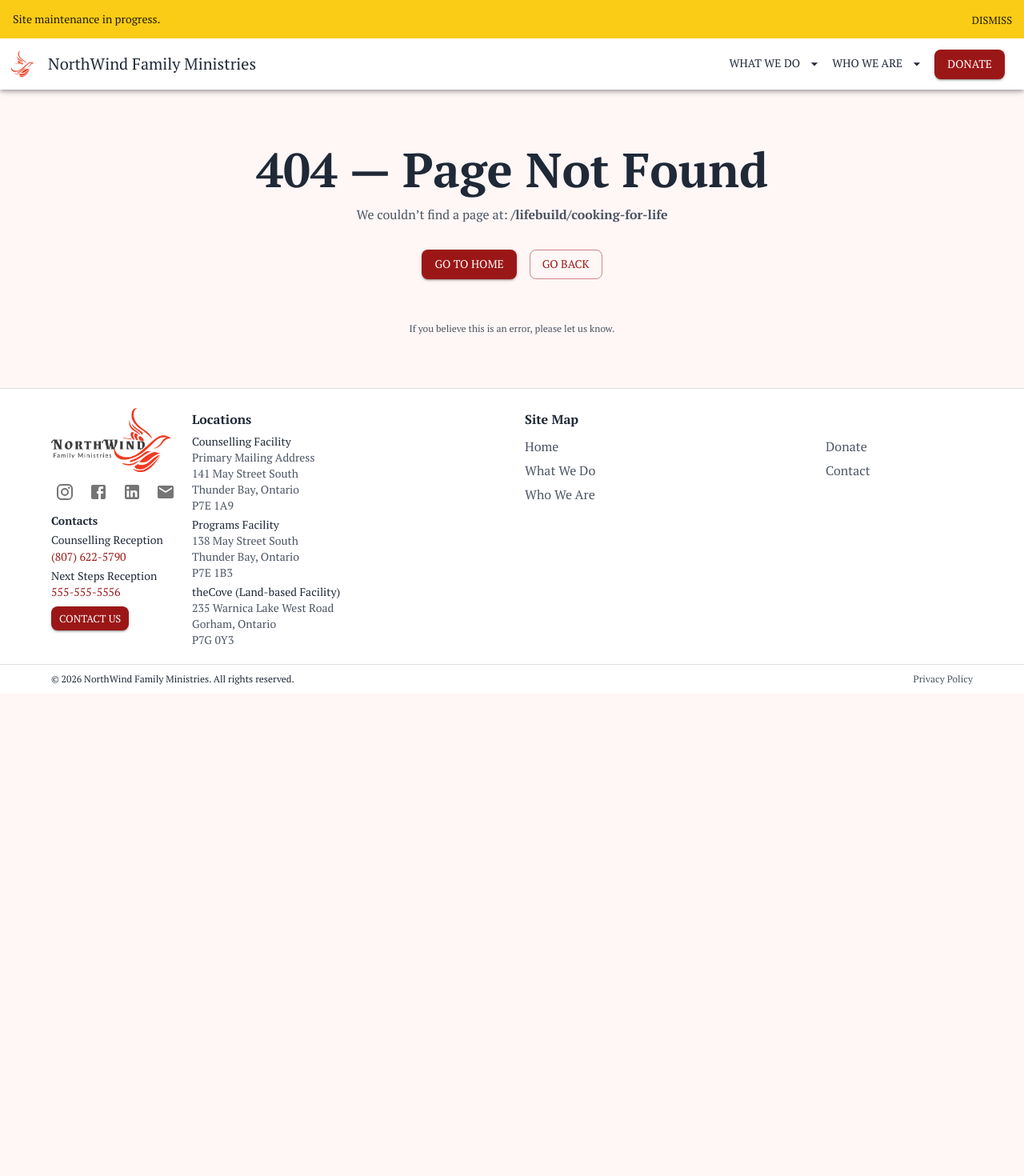
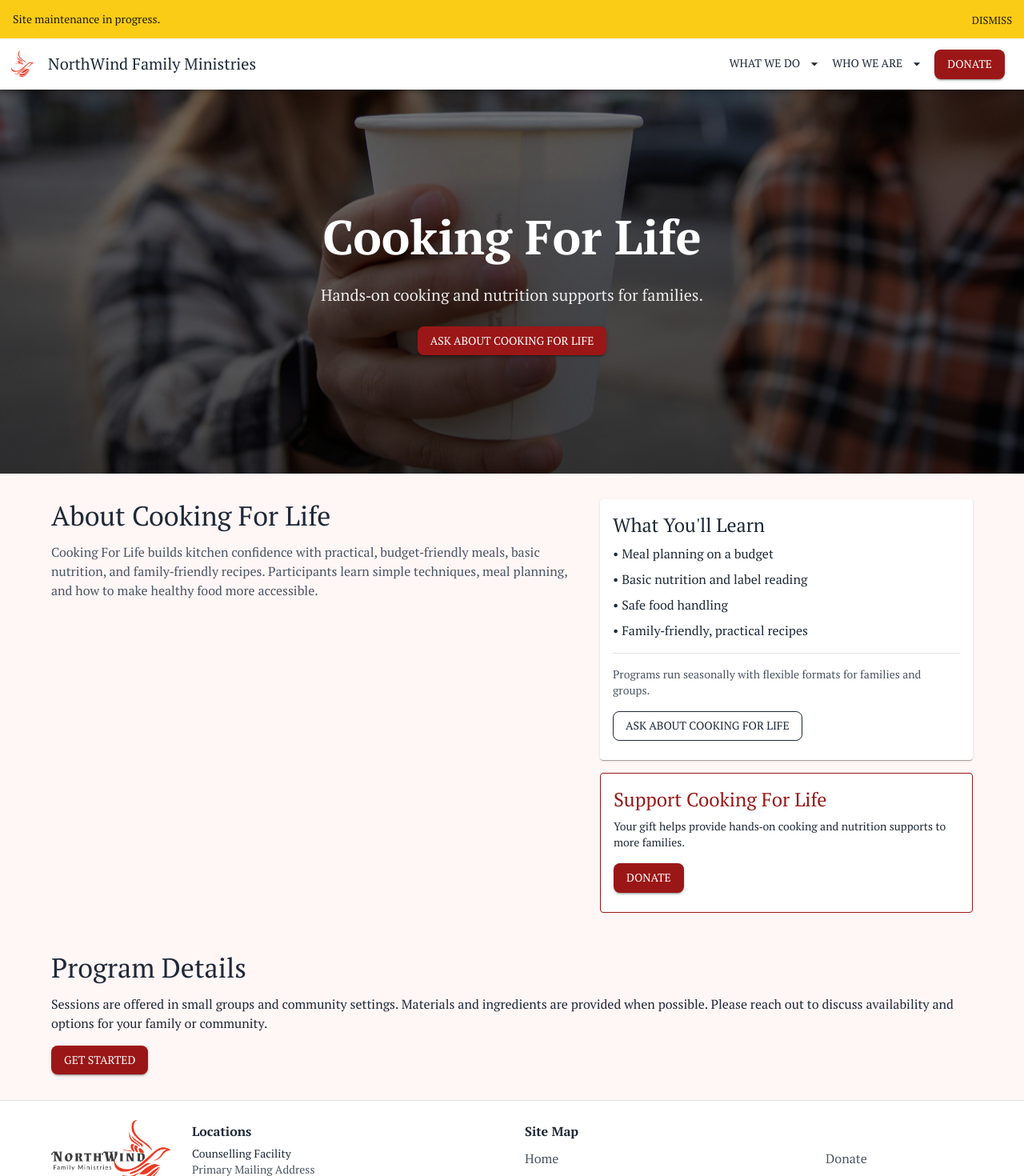
Before and after one commit to NorthWind-Family-Ministries/NorthWind-Family-Ministries.github.io, a React (Vite) app in the folder site/: page /lifebuild/cooking-for-life in a window 1280 px wide. Shown: the top 1470 px of the page at 80% size. Before the commit the page ends 867 px from the top, so only its background shows below. Built offline with nearby package versions, Linux system fonts and the light colour scheme.

Commit message:
feat: add Cooking For Life page and update routing in LifeBuild section

```diff
--- /dev/null
+++ b/site/src/pages/LifeBuild/CookingForLife.jsx
@@ -0,0 +1,107 @@
+import React from 'react'
+import Container from '@mui/material/Container'
+import Typography from '@mui/material/Typography'
+import Grid from '@mui/material/Grid'
+import Card from '@mui/material/Card'
+import CardContent from '@mui/material/CardContent'
+import Stack from '@mui/material/Stack'
+import Button from '@mui/material/Button'
+import Divider from '@mui/material/Divider'
+import Box from '@mui/material/Box'
+import { Link } from 'react-router-dom'
+import Hero from '../../components/Hero'
+
+export default function CookingForLife() {
+    return (
+        <>
+            <Hero
+                slides={[{
+                    src: '/images/areas/lifebuild.jpg',
+                    alt: 'Cooking For Life',
+                    title: 'Cooking For Life',
+                    subtitle: 'Hands‑on cooking and nutrition supports for families.',
+                    ctaLabel: 'Ask About Cooking For Life',
+                    ctaHref: '/contact?area=Cooking%20For%20Life',
+                }]}
+                overlayMode="per-slide"
+                height="60vh"
+                align="center"
+                darkOverlay
+                showIndicators={false}
+            />
+
+            <Container sx={{ py: 4 }}>
+                <Grid container spacing={3}>
+                    <Grid item xs={12} md={7}>
+                        <Typography variant="h4" gutterBottom>
+                            About Cooking For Life
+                        </Typography>
+                        <Typography variant="body1" color="text.secondary" paragraph>
+                            Cooking For Life builds kitchen confidence with practical, budget‑friendly meals,
+                            basic nutrition, and family‑friendly recipes. Participants learn simple techniques,
+                            meal planning, and how to make healthy food more accessible.
+                        </Typography>
+                    </Grid>
+                    <Grid item xs={12} md={5}>
+                        <Stack spacing={2}>
+                            <Card>
+                                <CardContent>
+                                    <Typography variant="h5" gutterBottom>
+                                        What You'll Learn
+                                    </Typography>
+                                    <Stack spacing={1}>
+                                        <Typography variant="body1">• Meal planning on a budget</Typography>
+                                        <Typography variant="body1">• Basic nutrition and label reading</Typography>
+                                        <Typography variant="body1">• Safe food handling</Typography>
+                                        <Typography variant="body1">• Family‑friendly, practical recipes</Typography>
+                                    </Stack>
+                                    <Divider sx={{ my: 2 }} />
+                                    <Typography variant="body2" color="text.secondary" paragraph>
+                                        Programs run seasonally with flexible formats for families and groups.
+                                    </Typography>
+                                    <Button
+                                        component={Link}
+                                        to="/contact?area=Cooking%20For%20Life"
+                                        variant="outlined"
+                                        color="text.primary"
+                                    >
+                                        Ask About Cooking For Life
+                                    </Button>
+                                </CardContent>
+                            </Card>
+
+                            <Card variant="outlined" sx={{ borderColor: 'primary.main' }}>
+                                <CardContent>
+                                    <Typography variant="h5" gutterBottom color="primary">
+                                        Support Cooking For Life
+                                    </Typography>
+                                    <Typography variant="body2" paragraph>
+                                        Your gift helps provide hands‑on cooking and nutrition supports to more families.
+                                    </Typography>
+                                    <Button component={Link} to="/donate" variant="contained" color="primary">
+                                        Donate
+                                    </Button>
+                                </CardContent>
+                            </Card>
+                        </Stack>
+                    </Grid>
+                </Grid>
+            </Container>
+
+            <Container sx={{ pb: 4 }}>
+                <Box sx={{ mt: 2 }}>
+                    <Typography variant="h4" gutterBottom>
+                        Program Details
+                    </Typography>
+                    <Typography variant="body1" paragraph>
+                        Sessions are offered in small groups and community settings. Materials and ingredients are provided
+                        when possible. Please reach out to discuss availability and options for your family or community.
+                    </Typography>
+                    <Button component={Link} to="/contact?area=Cooking%20For%20Life" variant="contained" color="primary">
+                        Get Started
+                    </Button>
+                </Box>
+            </Container>
+        </>
+    )
+}
--- a/site/src/pages/LifeBuild/LifeBuild.jsx
+++ b/site/src/pages/LifeBuild/LifeBuild.jsx
@@ -114,9 +114,9 @@ export default function LifeBuild() {
                                 subtitle:
                                     'Hands‑on cooking and nutrition supports for families — practical, budget‑friendly meals and kitchen confidence.',
                                 button: {
-                                    label: 'Ask About Cooking For Life',
+                                    label: 'Learn About Cooking For Life',
                                     variant: 'outlined',
-                                    props: { component: Link, to: '/contact?area=Cooking%20For%20Life' },
+                                    props: { component: Link, to: '/lifebuild/cooking-for-life' },
                                 },
                             },
                         ]}
--- a/site/src/routes.js
+++ b/site/src/routes.js
@@ -8,6 +8,7 @@ import Contact from './pages/Contact'
 import Counselling from './pages/Counselling'
 import FSP from './pages/Counselling/FSP'
 import LifeBuild from './pages/LifeBuild'
+import CookingForLife from './pages/LifeBuild/CookingForLife'
 import LandBase from './pages/LandBase'
 import SpiritualGrowth from './pages/SpiritualGrowth'
 
@@ -56,6 +57,15 @@ const routes = [
                 component: LifeBuild,
                 showInNav: false,
                 icon: BuildCircleOutlined,
+                children: [
+                    {
+                        path: 'cooking-for-life',
+                        label: 'Cooking For Life',
+                        component: CookingForLife,
+                        showInNav: false,
+                        icon: BuildCircleOutlined,
+                    },
+                ],
             },
             {
                 path: '/landbase',
```
